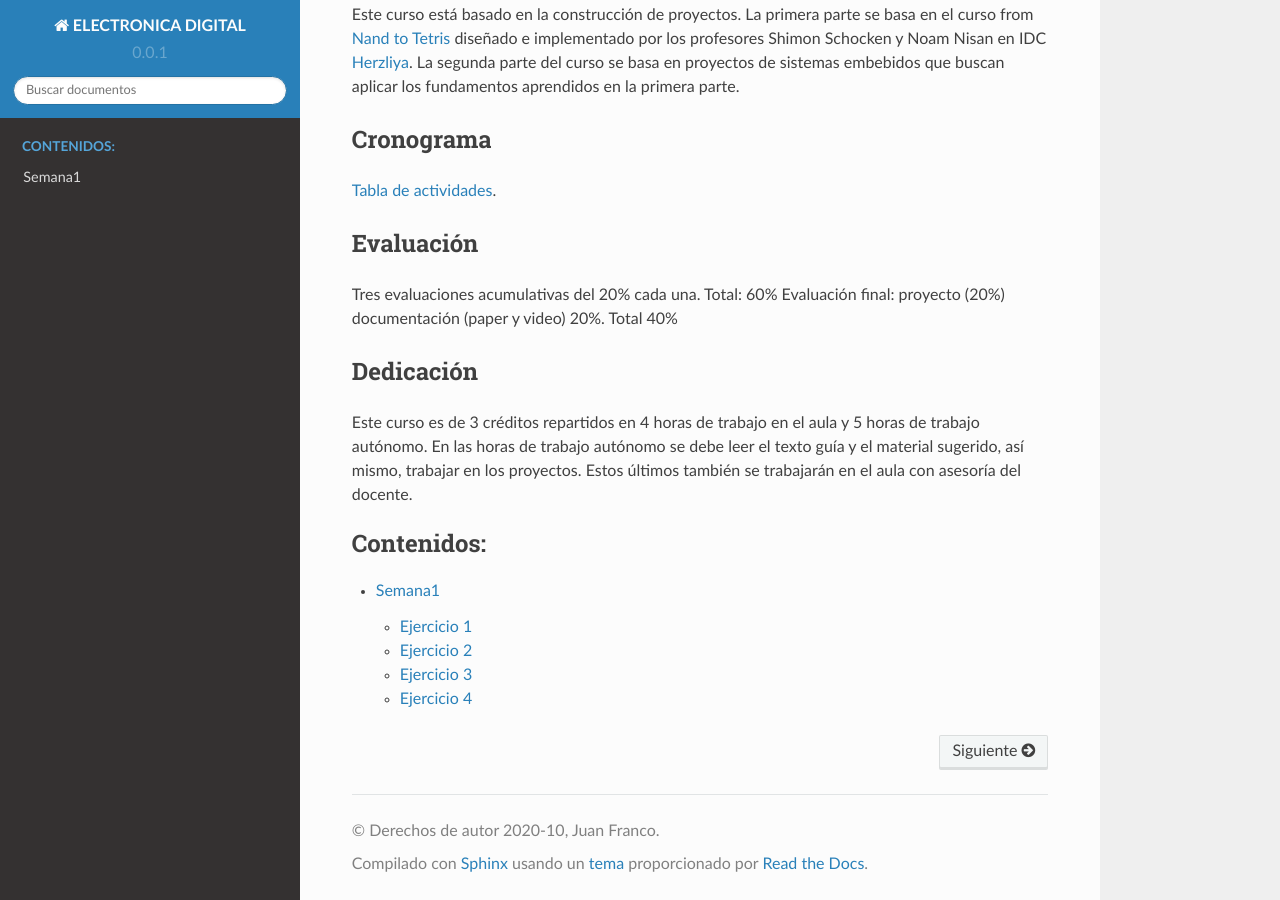
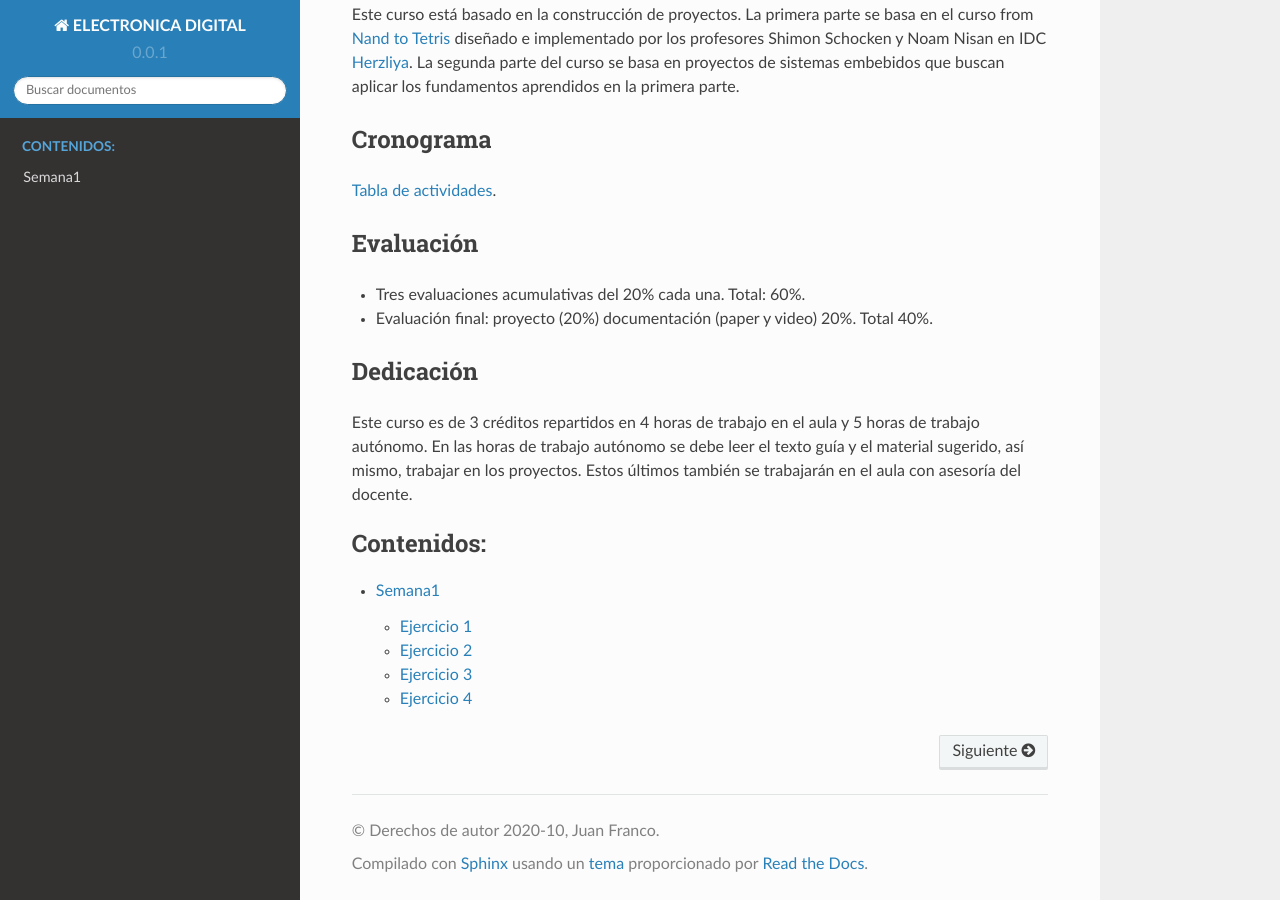
Before and after one commit to juanferfranco/ElectronicaDigital, a Sphinx documentation site: the page built from docs/index.rst, in a window 1280 px wide and 900 px high, scrolled down 885 px. Built offline with Sphinx 7.4.7 and the Read the Docs theme 2.0.0, drawn with Linux system fonts in a browser that asks for light colours.

Commit message:
update intro

```diff
--- a/docs/index.rst
+++ b/docs/index.rst
@@ -41,8 +41,10 @@ Cronograma
 
 Evaluación
 -----------
-Tres evaluaciones acumulativas del 20% cada una. Total: 60%
-Evaluación final: proyecto (20%) documentación (paper y video) 20%. Total 40%
+
+* Tres evaluaciones acumulativas del 20% cada una. Total: 60%.
+
+* Evaluación final: proyecto (20%) documentación (paper y video) 20%. Total 40%.
 
 Dedicación
 ----------
```
